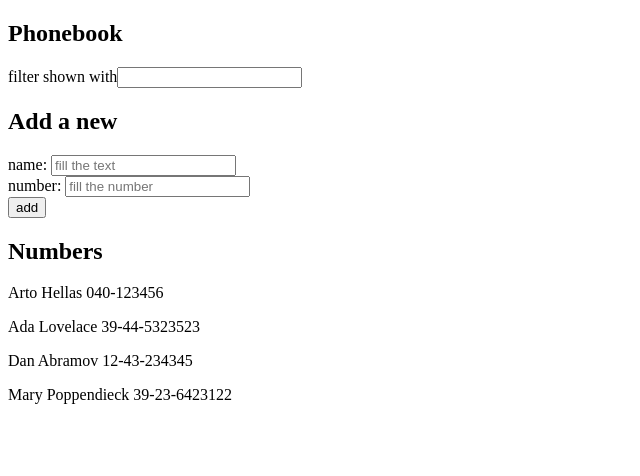
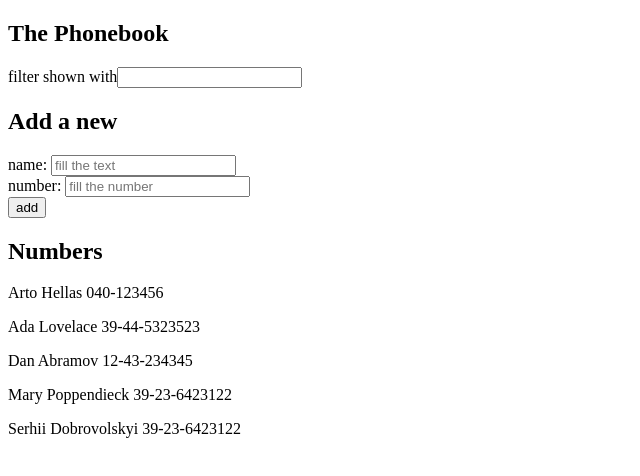
Before and after one commit to Serhii-Dobrovolskyi/Full-Stack-course-exercises, a React (Vite) app in the folder part2/thephonebook/: page / in a window 1280 px wide. Shown: the top 476 px of the page, without its empty margins (0-640 px from the left). Built offline with nearby package versions, Linux system fonts and the light colour scheme; data requests are answered from the project's data file.

Commit message:
new refactoring

```diff
--- a/part2/thephonebook/db.json
+++ b/part2/thephonebook/db.json
@@ -19,6 +19,11 @@
       "name": "Mary Poppendieck",
       "number": "39-23-6423122",
       "id": "4"
+    },
+    {
+      "name": "Serhii Dobrovolskyi",
+      "number": "39-23-6423122",
+      "id": "5"
     }
   ]
 }
--- a/part2/thephonebook/src/App.jsx
+++ b/part2/thephonebook/src/App.jsx
@@ -1,5 +1,6 @@
 import { useState, useEffect } from "react";
 import axios from "axios";
+
 const Filter = ({ filterPersons, setFilterPersons }) => {
   return (
     <div>
@@ -53,7 +54,7 @@ const Persons = ({ showPersons }) => {
   ));
 };
 const App = () => {
-  const [persons, setPersons] = useState([])
+  const [persons, setPersons] = useState([]);
   const [newName, setNewName] = useState("");
   const [newNumber, setNewNumber] = useState("");
 
@@ -90,7 +91,7 @@ const App = () => {
       );
   return (
     <div>
-      <h2>Phonebook</h2>
+      <h2>The Phonebook</h2>
       <Filter
         filterPersons={filterPersons}
         setFilterPersons={setFilterPersons}
```
